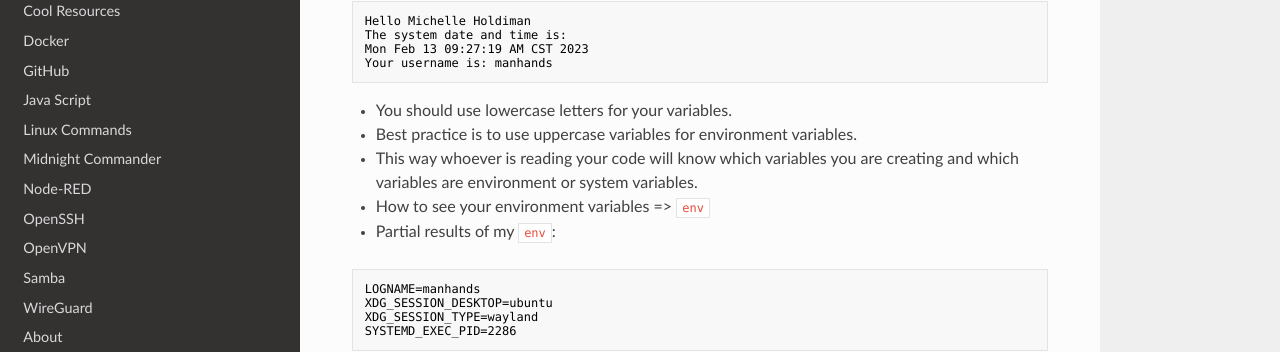
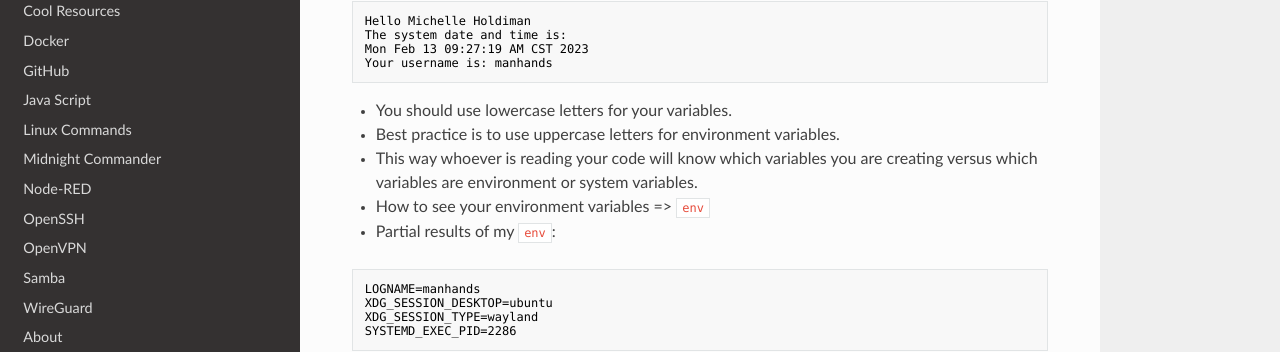
Before and after one commit to mholdiman19/mholdiman19.github.io, an MkDocs documentation site: the page built from docs/bash_scripting.md, in a window 1280 px wide and 900 px high, scrolled down 6290 px. Shown: the part 306-658 px from the top of the window. Built offline with MkDocs 1.6.1, drawn with Linux system fonts in a browser that asks for light colours; nearby versions of some CDN libraries.

Commit message:
edited grammar

````diff
--- a/docs/bash_scripting.md
+++ b/docs/bash_scripting.md
@@ -352,8 +352,8 @@ Mon Feb 13 09:27:19 AM CST 2023
 Your username is: manhands
 ```
 * You should use lowercase letters for your variables.
-* Best practice is to use uppercase variables for environment variables.
-* This way whoever is reading your code will know which variables you are creating and which variables are environment or system variables.
+* Best practice is to use uppercase letters for environment variables.
+* This way whoever is reading your code will know which variables you are creating versus which variables are environment or system variables.
 * How to see your environment variables => `env`
 * Partial results of my `env`:
 ```text
````
